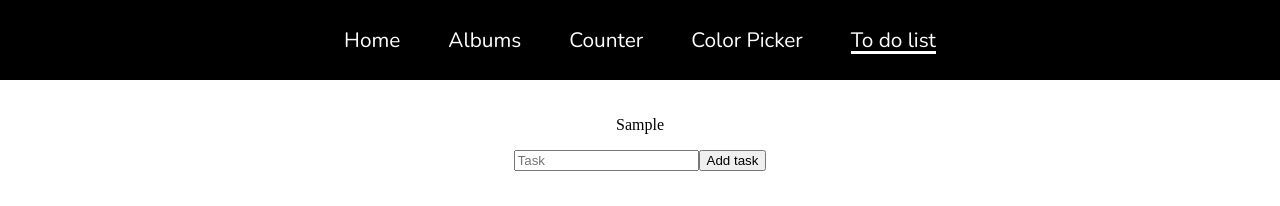
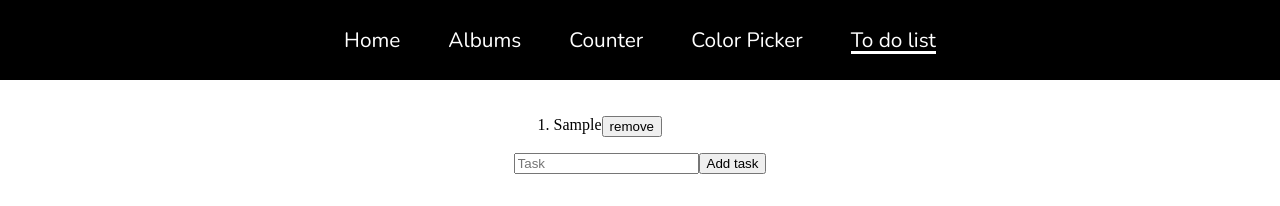
Before and after one commit to reevcrona/React-assignment, a React (Vite) app: page /to-do-list in a window 1280 px wide. Both pictures are taken after typing "Sample" into the empty fields and a click on the button "Add task". Shown: the top 206 px of the page. Built offline with nearby package versions, Linux system fonts and the light colour scheme.

Commit message:
added function so you can remove tasks

```diff
--- a/src/Pages/ToDoList.jsx
+++ b/src/Pages/ToDoList.jsx
@@ -1,5 +1,5 @@
 import { useState } from "react";
-
+import "../styles/ToDoList.css"
 function ToDoList(){
 
     const [toDoList,setToDoList] = useState([]);
@@ -17,19 +17,28 @@ function ToDoList(){
         }
     }
 
-    const renderList = () => {
-      return toDoList.map((task,index) => <li key={index}>{task}</li>)
+    const removeTask = (index) => {
+        setToDoList((prevState) => {
+          return  prevState.filter((_,i) => i !== index)
+        })
     }
 
+    const renderList = () => {
+      return toDoList.map((task,index) => {
 
-    console.log(toDoList)
+        return <div key={index} className="task-container">
+                <li>{task}</li>
+                <button onClick={() => removeTask(index)}>remove</button>
+               </div>
+      })
+    }
 
 
     return(
         <div className="to-do-main-container">
-            <ul>
-                {renderList()}
-            </ul>
+            <ol>
+                {toDoList.length > 0 ? renderList() : <h1>No tasks</h1>}
+            </ol>
 
             <input onChange={handleInputValue} value={taskValue} placeholder="Task"></input>
             <button onClick={addTask}>Add task</button>
--- /dev/null
+++ b/src/styles/ToDoList.css
@@ -0,0 +1,3 @@
+.task-container{
+    display: flex;
+}
```
